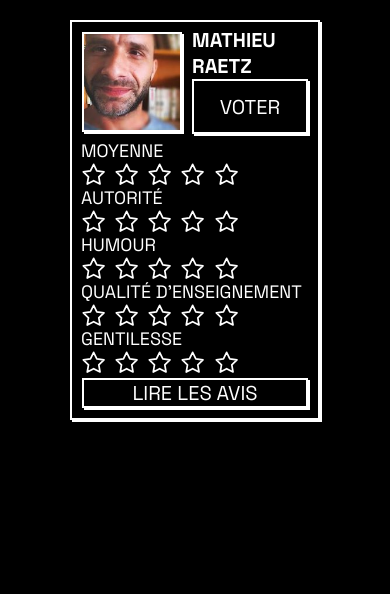
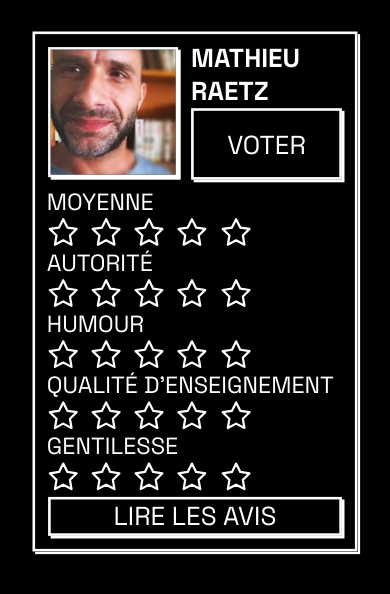
Before and after one commit to asterjdm/Cesco-Leak, a PHP site: template templates/index.html in a window 390 px wide. Shown: the part 67-661 px from the top of the page. Run offline with PHP 8.4, Linux system fonts and the light colour scheme; the template is opened without the code that fills it, so the values that code supplies are empty.

Commit message:
Fix card responsive

```diff
--- a/templates/styles/standard-assets/card.css
+++ b/templates/styles/standard-assets/card.css
@@ -75,3 +75,15 @@
     bottom: 10px;
     width: calc(100% - 20px);
 }
+
+@media screen and (max-width: 521px) {
+    .standard-card {
+        transform: scale(1.4) translateY(70px);
+    }
+}
+
+@media screen and (max-width: 428px) {
+    .standard-card {
+        transform: scale(1.3) translateY(55px);
+    }
+}
```
